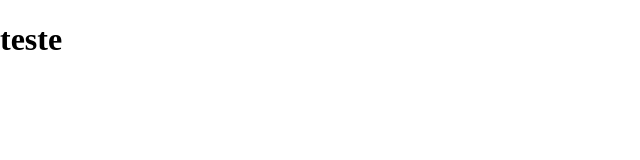
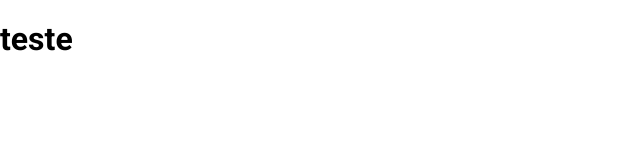
Before and after one commit to eaeniko/DIO, a plain HTML site: page Potencia-Tech-Angular-Developer-Ifood/primeiras-paginas-interativas-com-javascript/index.html in a window 1280 px wide. Shown: the full height of the page, 0-640 px from the left. Drawn offline with nearby package versions, Linux system fonts and the light colour scheme.

Commit message:
Applying Roboto Font

```diff
--- a/Potencia-Tech-Angular-Developer-Ifood/primeiras-paginas-interativas-com-javascript/assets/css/global.css
+++ b/Potencia-Tech-Angular-Developer-Ifood/primeiras-paginas-interativas-com-javascript/assets/css/global.css
@@ -0,0 +1,3 @@
+* {
+  font-family: 'Roboto', sans-serif;
+}
--- a/Potencia-Tech-Angular-Developer-Ifood/primeiras-paginas-interativas-com-javascript/index.html
+++ b/Potencia-Tech-Angular-Developer-Ifood/primeiras-paginas-interativas-com-javascript/index.html
@@ -5,7 +5,14 @@
   <meta http-equiv="X-UA-Compatible" content="IE=edge">
   <meta name="viewport" content="width=device-width, initial-scale=1.0">
   <title>Pokedex by - @eaeniko</title>
+
+  <!-- Normalize CSS -->
   <link rel="stylesheet" href="https://cdnjs.cloudflare.com/ajax/libs/normalize/8.0.1/normalize.min.css" integrity="sha512-NhSC1YmyruXifcj/KFRWoC561YpHpc5Jtzgvbuzx5VozKpWvQ+4nXhPdFgmx8xqexRcpAglTj9sIBWINXa8x5w==" crossorigin="anonymous" referrerpolicy="no-referrer" />
+  <!-- Fonts -->
+  <link rel="preconnect" href="https://fonts.googleapis.com">
+  <link rel="preconnect" href="https://fonts.gstatic.com" crossorigin>
+  <link href="https://fonts.googleapis.com/css2?family=Roboto:ital,wght@0,100;0,300;0,400;0,500;0,700;0,900;1,100;1,300;1,400;1,500;1,700;1,900&display=swap" rel="stylesheet">
+  <!-- CSS  -->
   <link rel="stylesheet" href="/assets/css/global.css">
 </head>
 <body>
```
